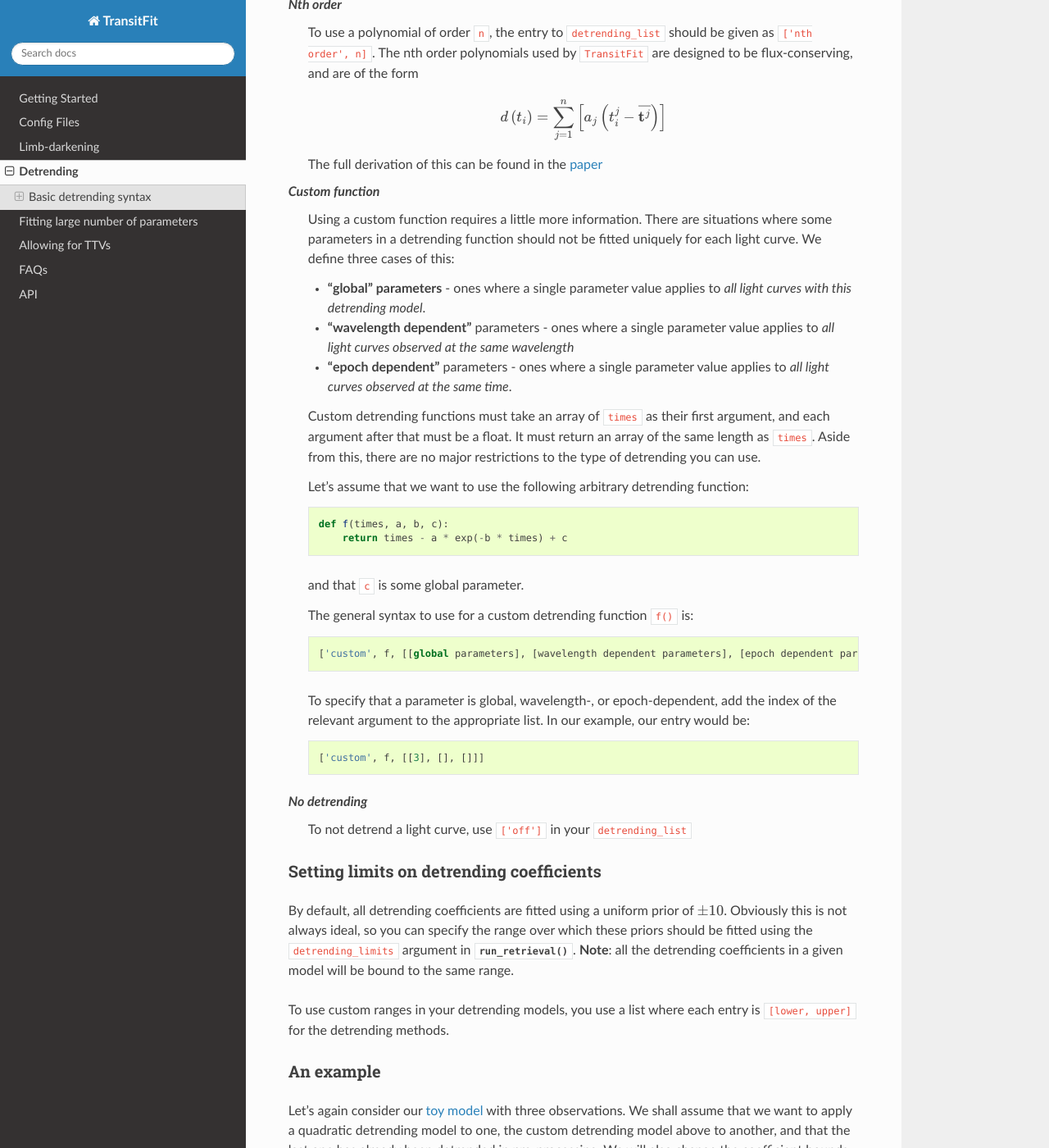
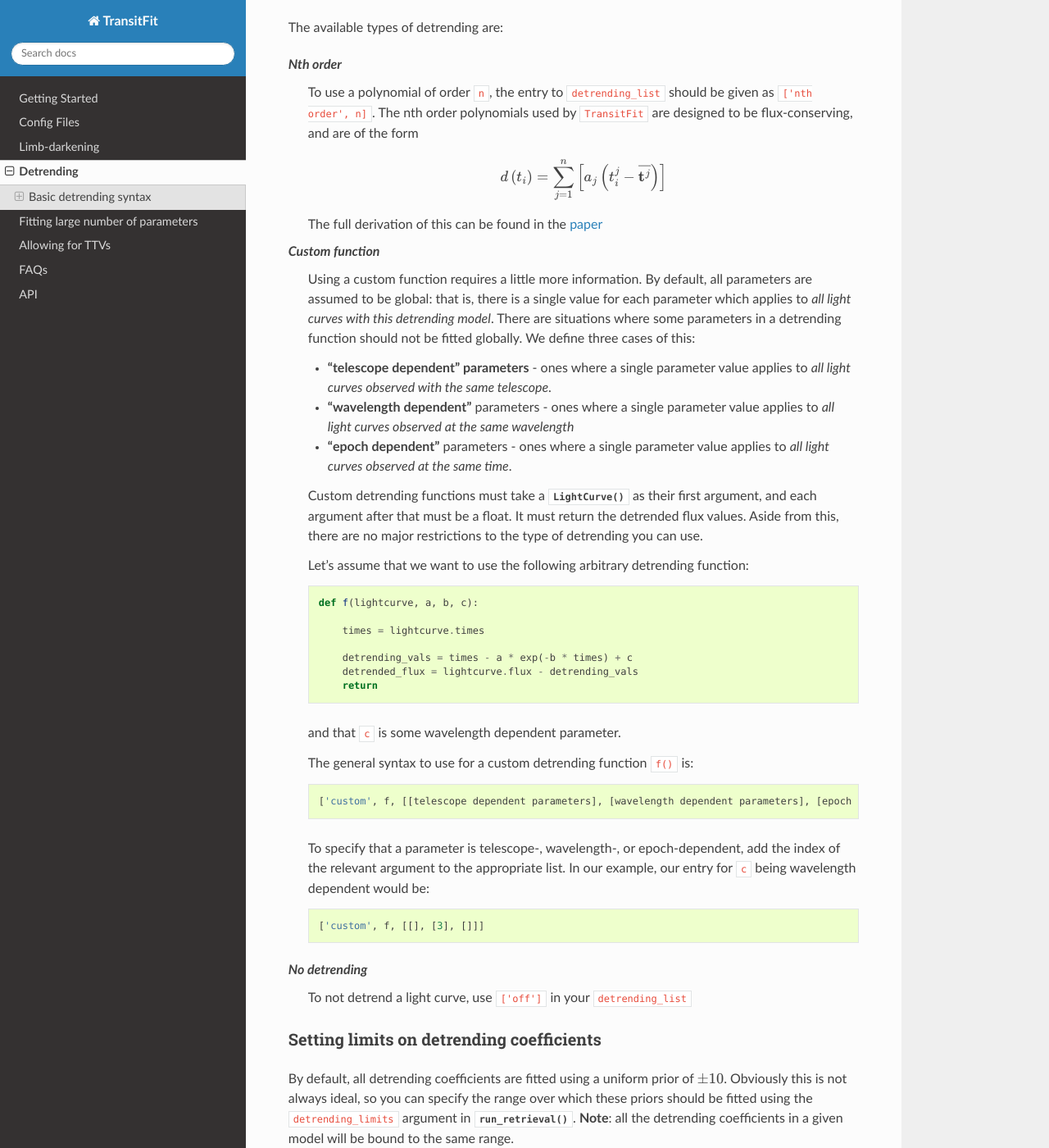
Before and after one commit to joshjchayes/TransitFit, a Sphinx documentation site: the page built from docs/source/detrending.rst, in a window 1280 px wide and 1400 px high, scrolled down 790 px. Shown: the whole window at 82% size. Built offline with Sphinx 7.4.7 and the Read the Docs theme 2.0.0, drawn with Linux system fonts in a browser that asks for light colours; some of the changed text lies outside the part shown.

Commit message:
updated docs
Updated docs to reflect new detrending

```diff
--- a/docs/source/detrending.rst
+++ b/docs/source/detrending.rst
@@ -4,12 +4,12 @@ Detrending
 
 ``TransitFit`` has the capability to detrend light curves simultaneously with fitting physical parameters, and can handle using both nth-order polynomial and user-specified detrending functions. It is able to fit multiple detrending models for different observations at once, which is particularly useful when combining observations from different telescopes which have known systematic properties.
 
-We assume that the detrended flux, :math:`\mathbf{D}(\mathbf{t})`, is given by
+For nth-order detrending, we assume that the detrending is additive, and that the detrended flux, :math:`\mathbf{D}(\mathbf{t})`, is given by
 
 .. math::
     \mathbf{D}(\mathbf{t}) = \mathbf{F}(\mathbf{t}) - \mathbf{d}(\mathbf{t})
 
-where :math:`\mathbf{F}(\mathbf{t})` is the raw flux and :math:`\mathbf{d}(\mathbf{t})` is the detrending function.
+where :math:`\mathbf{F}(\mathbf{t})` is the raw flux and :math:`\mathbf{d}(\mathbf{t})` is the detrending function. However, if you have a more complicated detrending function which has multiplicative elements, or value which depend on the actual flux, ``TransitFit`` can use a custom model to do this.
 
 We will look here at how to get ``TransitFit`` to use the different types of detrending, and show a simple example of setting up a custom detrending function.
 
@@ -33,30 +33,35 @@ The available types of detrending are:
     The full derivation of this can be found in the `paper <https://ui.adsabs.harvard.edu/abs/2021arXiv210312139H>`_
 
 *Custom function*
-    Using a custom function requires a little more information. There are situations where some parameters in a detrending function should not be fitted uniquely for each light curve. We define three cases of this:
+    Using a custom function requires a little more information. By default, all parameters are assumed to be global: that is, there is a single value for each parameter which applies to *all light curves with this detrending model*. There are situations where some parameters in a detrending function should not be fitted globally. We define three cases of this:
 
-    * **"global" parameters** - ones where a single parameter value applies to *all light curves with this detrending model*.
+    * **"telescope dependent" parameters** - ones where a single parameter value applies to *all light curves observed with the same telescope*.
 
     * **"wavelength dependent"** parameters - ones where a single parameter value applies to *all light curves observed at the same wavelength*
 
     * **"epoch dependent"** parameters - ones where a single parameter value applies to *all light curves observed at the same time*.
 
-    Custom detrending functions must take an array of ``times`` as their first argument, and each argument after that must be a float. It must return an array of the same length as ``times``. Aside from this, there are no major restrictions to the type of detrending you can use.
+    Custom detrending functions must take a :meth:`~transitfit.LightCurve` as their first argument, and each argument after that must be a float. It must return the detrended flux values. Aside from this, there are no major restrictions to the type of detrending you can use.
 
     Let's assume that we want to use the following arbitrary detrending function::
 
-        def f(times, a, b, c):
-            return times - a * exp(-b * times) + c
+        def f(lightcurve, a, b, c):
 
-    and that ``c`` is some global parameter.
+            times = lightcurve.times
+
+            detrending_vals = times - a * exp(-b * times) + c
+            detrended_flux = lightcurve.flux - detrending_vals
+            return
+
+    and that ``c`` is some wavelength dependent parameter.
 
     The general syntax to use for a custom detrending function ``f()`` is::
 
-        ['custom', f, [[global parameters], [wavelength dependent parameters], [epoch dependent parameters]]]
+        ['custom', f, [[telescope dependent parameters], [wavelength dependent parameters], [epoch dependent parameters]]]
 
-    To specify that a parameter is global, wavelength-, or epoch-dependent, add the index of the relevant argument to the appropriate list. In our example, our entry would be::
+    To specify that a parameter is telescope-, wavelength-, or epoch-dependent, add the index of the relevant argument to the appropriate list. In our example, our entry for ``c`` being wavelength dependent would be::
 
-        ['custom', f, [[3], [], []]]
+        ['custom', f, [[], [3], []]]
 
 
 *No detrending*
```
Also changed, not shown: 1 other file.
